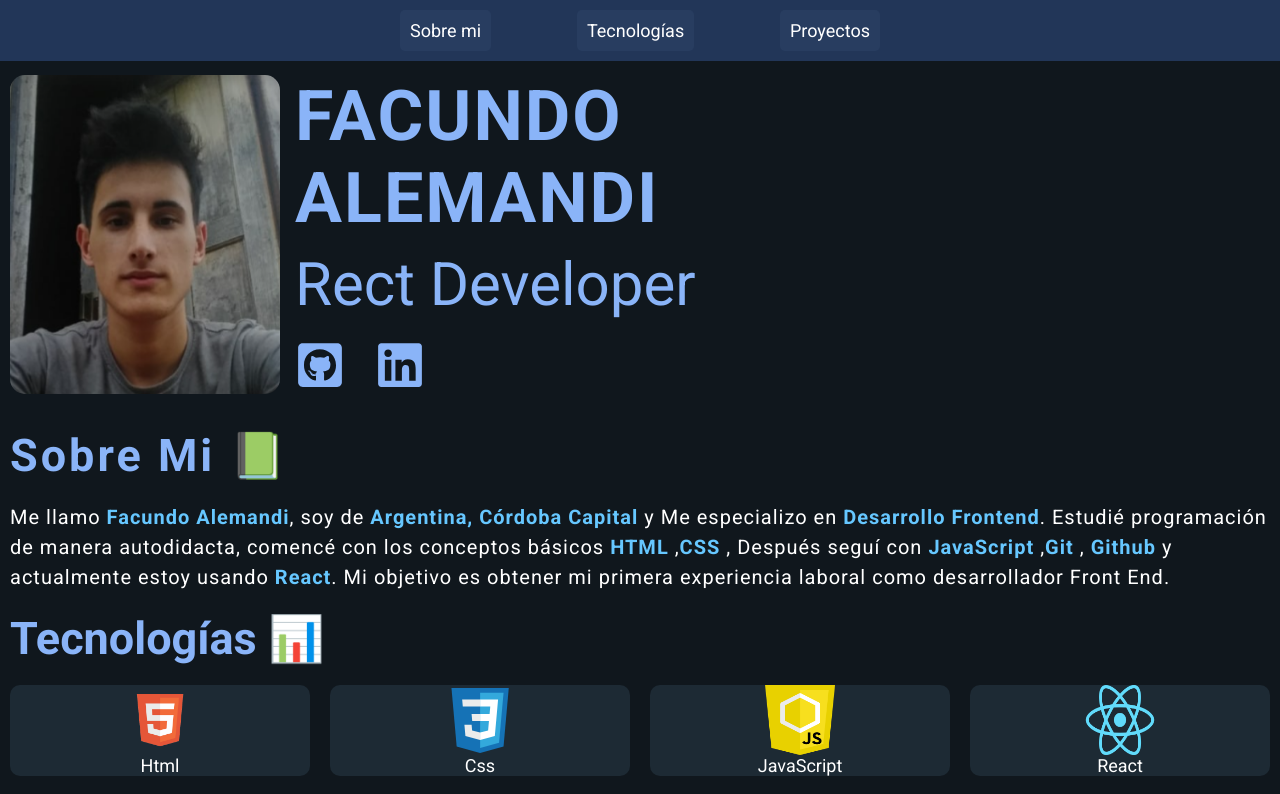
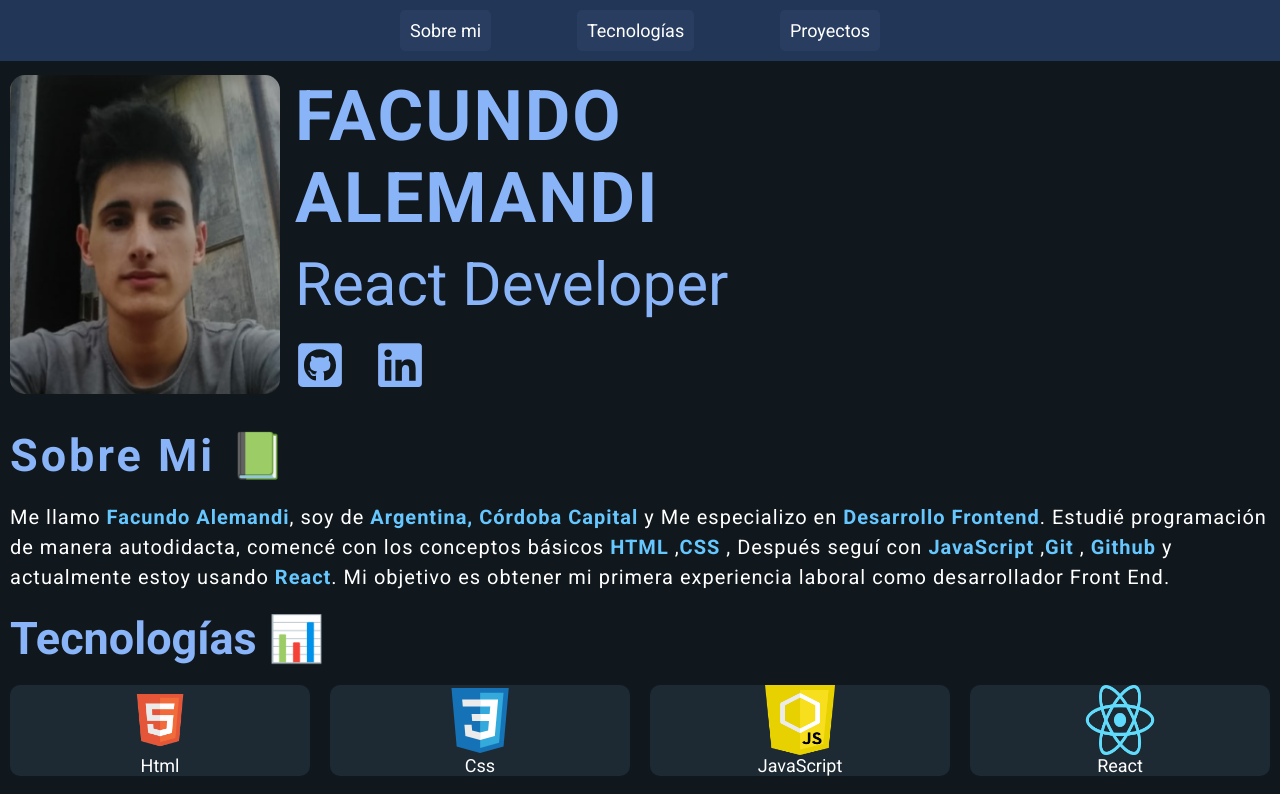
Before and after one commit to Facualemandi/facundo-alemandi-portfolio, a React (Create React App) app: page / in a window 1280 px wide. Shown: the top 794 px of the page. Built offline with nearby package versions, Linux system fonts and the light colour scheme; the HTML template or start-up script is replaced by a standard one; a web font is replaced by a local one.

Commit message:
Rect a React

```diff
--- a/src/components/Header/Header.js
+++ b/src/components/Header/Header.js
@@ -109,7 +109,7 @@ const Header = () => {
         <SectionHeader>
           <Name>Facundo</Name>
           <Name>Alemandi</Name>
-          <Position>Rect Developer</Position>
+          <Position>React Developer</Position>
 
           <DivIcons>
             <a href="https://github.com/Facualemandi" target={'_blank'} rel='noreferrer'> <IconGithub /></a>
```
